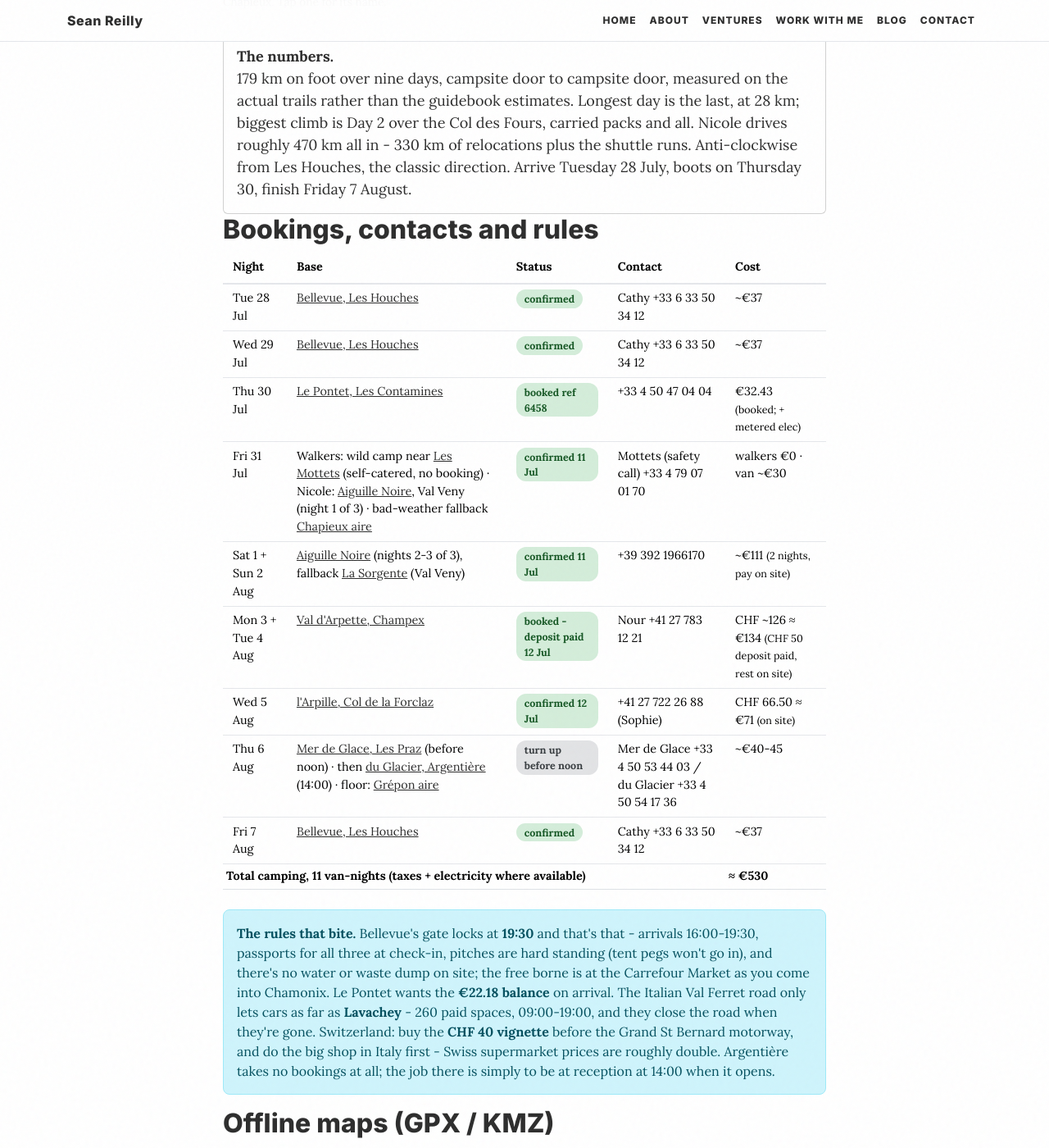
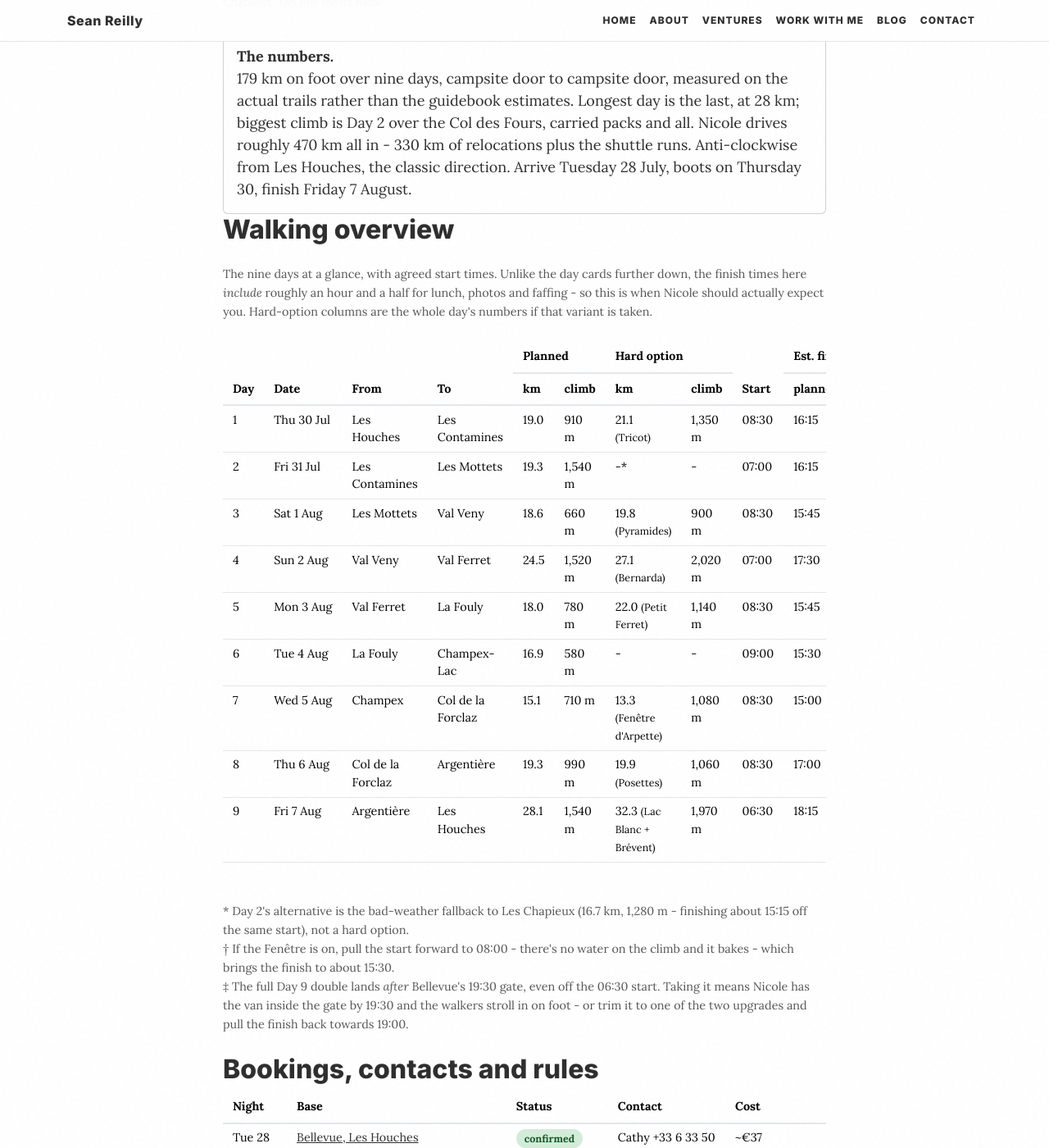
Before and after one commit to seanreillyesq/seanreillyesq.github.io, a Jekyll site: the page built from tmb-2026-plans.html, in a window 1280 px wide and 1400 px high, scrolled down 1468 px. Shown: the whole window at 82% size. Built offline with Jekyll 4.4.1, drawn with Linux system fonts in a browser that asks for light colours; grey boxes are pictures that could not be loaded.

Commit message:
TMB: walking overview table with agreed start times
Nine-day at-a-glance table between the overview and bookings: from/to,
planned + hard-option distance and climb, start times (holiday pace,
early only for Fours/Courmayeur/finale days) and realistic finishes
including ~1.5h of stops. Footnotes cover the D2 Chapieux fallback,
the Fenetre early-start rule, and the D9 double landing after
Bellevue's 19:30 gate.

```diff
--- a/tmb-2026-plans.html
+++ b/tmb-2026-plans.html
@@ -63,6 +63,36 @@ permalink: /tmb-2026-plans/
 <div class="card card-body">
   <strong>The numbers.</strong> 179 km on foot over nine days, campsite door to campsite door, measured on the actual trails rather than the guidebook estimates. Longest day is the last, at 28 km; biggest climb is Day 2 over the Col des Fours, carried packs and all. Nicole drives roughly 470 km all in - 330 km of relocations plus the shuttle runs. Anti-clockwise from Les Houches, the classic direction. Arrive Tuesday 28 July, boots on Thursday 30, finish Friday 7 August.
 </div>
+
+<h2 id="walking">Walking overview</h2>
+
+<p class="tmb-meta">The nine days at a glance, with agreed start times. Unlike the day cards further down, the finish times here <em>include</em> roughly an hour and a half for lunch, photos and faffing - so this is when Nicole should actually expect you. Hard-option columns are the whole day's numbers if that variant is taken.</p>
+
+<div class="table-responsive">
+<table class="table table-sm">
+  <thead>
+    <tr><th rowspan="2">Day</th><th rowspan="2">Date</th><th rowspan="2">From</th><th rowspan="2">To</th><th colspan="2">Planned</th><th colspan="2">Hard option</th><th rowspan="2">Start</th><th colspan="2">Est. finish</th></tr>
+    <tr><th>km</th><th>climb</th><th>km</th><th>climb</th><th>planned</th><th>hard option</th></tr>
+  </thead>
+  <tbody>
+    <tr><td>1</td><td class="text-nowrap">Thu 30 Jul</td><td>Les Houches</td><td>Les Contamines</td><td>19.0</td><td>910 m</td><td>21.1 <small>(Tricot)</small></td><td>1,350 m</td><td>08:30</td><td>16:15</td><td>18:00</td></tr>
+    <tr><td>2</td><td class="text-nowrap">Fri 31 Jul</td><td>Les Contamines</td><td>Les Mottets</td><td>19.3</td><td>1,540 m</td><td>-*</td><td>-</td><td>07:00</td><td>16:15</td><td>-</td></tr>
+    <tr><td>3</td><td class="text-nowrap">Sat 1 Aug</td><td>Les Mottets</td><td>Val Veny</td><td>18.6</td><td>660 m</td><td>19.8 <small>(Pyramides)</small></td><td>900 m</td><td>08:30</td><td>15:45</td><td>16:30</td></tr>
+    <tr><td>4</td><td class="text-nowrap">Sun 2 Aug</td><td>Val Veny</td><td>Val Ferret</td><td>24.5</td><td>1,520 m</td><td>27.1 <small>(Bernarda)</small></td><td>2,020 m</td><td>07:00</td><td>17:30</td><td>19:45</td></tr>
+    <tr><td>5</td><td class="text-nowrap">Mon 3 Aug</td><td>Val Ferret</td><td>La Fouly</td><td>18.0</td><td>780 m</td><td>22.0 <small>(Petit Ferret)</small></td><td>1,140 m</td><td>08:30</td><td>15:45</td><td>17:45</td></tr>
+    <tr><td>6</td><td class="text-nowrap">Tue 4 Aug</td><td>La Fouly</td><td>Champex-Lac</td><td>16.9</td><td>580 m</td><td>-</td><td>-</td><td>09:00</td><td>15:30</td><td>-</td></tr>
+    <tr><td>7</td><td class="text-nowrap">Wed 5 Aug</td><td>Champex</td><td>Col de la Forclaz</td><td>15.1</td><td>710 m</td><td>13.3 <small>(Fen&ecirc;tre d'Arpette)</small></td><td>1,080 m</td><td>08:30</td><td>15:00</td><td>16:00&dagger;</td></tr>
+    <tr><td>8</td><td class="text-nowrap">Thu 6 Aug</td><td>Col de la Forclaz</td><td>Argenti&egrave;re</td><td>19.3</td><td>990 m</td><td>19.9 <small>(Posettes)</small></td><td>1,060 m</td><td>08:30</td><td>17:00</td><td>17:15</td></tr>
+    <tr><td>9</td><td class="text-nowrap">Fri 7 Aug</td><td>Argenti&egrave;re</td><td>Les Houches</td><td>28.1</td><td>1,540 m</td><td>32.3 <small>(Lac Blanc + Br&eacute;vent)</small></td><td>1,970 m</td><td>06:30</td><td>18:15</td><td>~20:15&Dagger;</td></tr>
+  </tbody>
+</table>
+</div>
+
+<p class="tmb-meta">
+  * Day 2's alternative is the bad-weather fallback to Les Chapieux (16.7 km, 1,280 m - finishing about 15:15 off the same start), not a hard option.<br>
+  &dagger; If the Fen&ecirc;tre is on, pull the start forward to 08:00 - there's no water on the climb and it bakes - which brings the finish to about 15:30.<br>
+  &Dagger; The full Day 9 double lands <em>after</em> Bellevue's 19:30 gate, even off the 06:30 start. Taking it means Nicole has the van inside the gate by 19:30 and the walkers stroll in on foot - or trim it to one of the two upgrades and pull the finish back towards 19:00.
+</p>
 
 <h2 id="bookings">Bookings, contacts and rules</h2>
 
```
